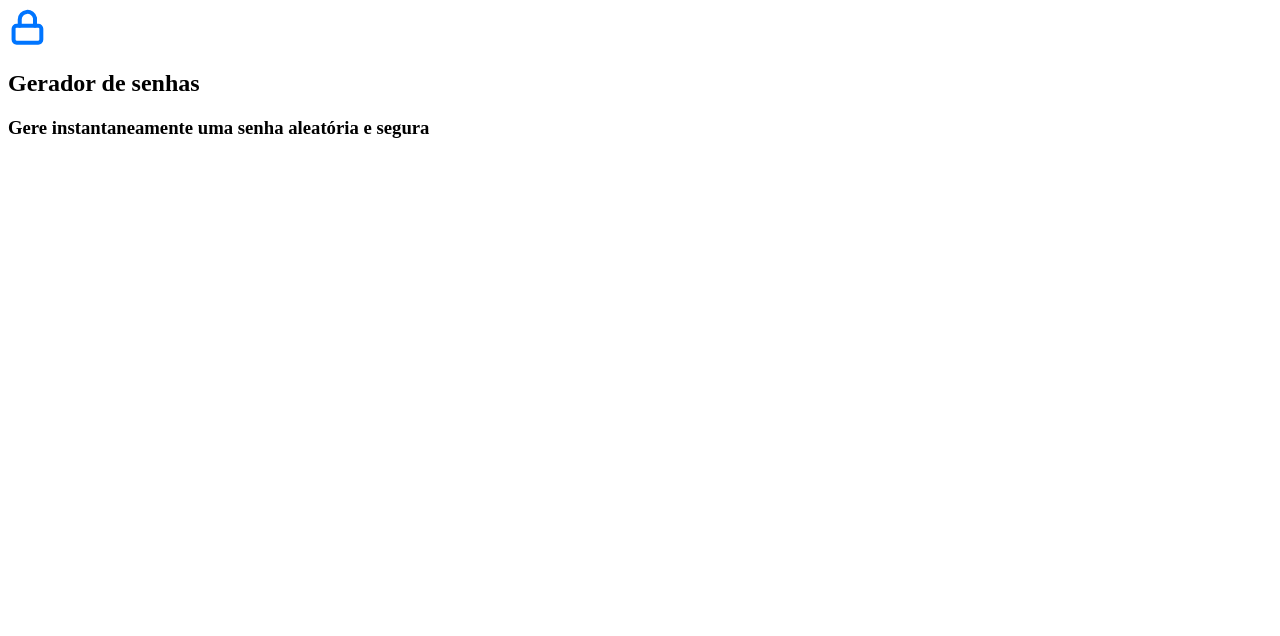
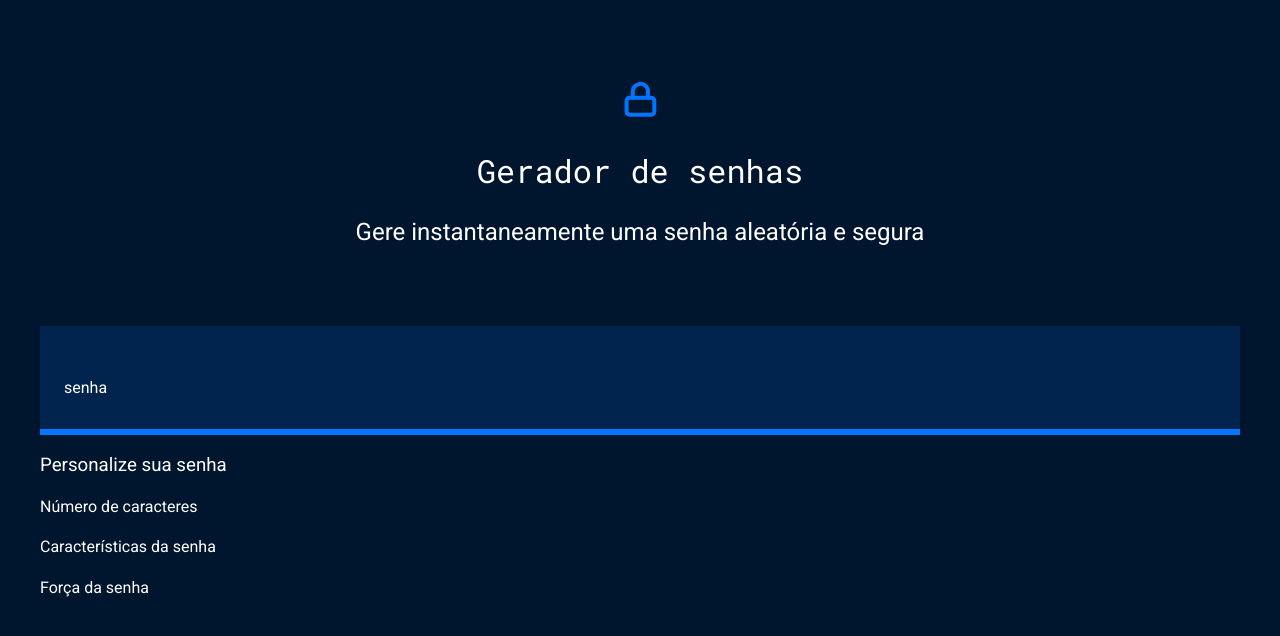
Before and after one commit to camilah22/HTML-2, a plain HTML site: page HTML 2/index.html in a window 1280 px wide. Drawn offline with Linux system fonts and the light colour scheme.

Commit message:
Add files via upload
03/05/2024

```diff
--- a/HTML 2/index.html
+++ b/HTML 2/index.html
@@ -1,14 +1,39 @@
 <!DOCTYPE html>
 <html lang="pt-br">
+
 <head>
     <meta charset="UTF-8">
     <meta name="viewport" content="width=device-width, initial-scale=1.0">
     <title>Gerador de senha </title>
     <link rel="stylesheet" href="style.css">
 </head>
+
 <body>
-    <img src="unlock.svg" alt="cadeado fechado">
-<h2 class="titulo-principal">Gerador de senhas </h2>
-<h3 class="titulo-secundario">Gere instantaneamente uma senha aleatória e segura</h3>
+    <section class="conteudo">
+        <div class="conteúdo-título">
+            <img src="unlock.svg" alt="cadeado fechado">
+            <h2 class="titulo-principal">Gerador de senhas </h2>
+            <h3 class="titulo-secundario">Gere instantaneamente uma senha aleatória e segura</h3>
+        </div>
+        <div class="conteudo-senha">
+            <label for="senha">senha</label>
+            <input name="senha" type="text" id="campo-senha">
+        </div>
+
+        <div class="parametro">
+            <h3 class="parametro-titulo">Personalize sua senha </h3>
+            <div class="parametro-coluna__senha">
+                <div class="parametro-senha">
+                    <h4 class="parametro-senha__titulo">Número de caracteres</h4>
+                </div>
+                <div class="parametro-senha">
+                    <h4 class="parametro-senha__titulo">Características da senha </h4>
+            </div>
+            <div class="parametro-senha">
+                <h4 class="parametro-senha__titulo">Força da senha</h4>
+
+        </div>
+    </section>
 </body>
+
 </html>
--- a/HTML 2/style.css
+++ b/HTML 2/style.css
@@ -1,15 +1,67 @@
 @import url('https://fonts.googleapis.com/css2?family=Roboto&family=Roboto+Mono&display=swap');
 
-    :root{
+
+:root {
     --branco: white;
     --cor-de-fundo: #00162E;
     --fundo-senha: #00244D;
     --fundo-texto: #001E40;
     --borda: #0075FF;
+    --roboto: 'Roboto', sans-serif;
+    --roboto-mono: 'Roboto Mono', monospace;
 }
 
+* {
+    font-weight: 400;
 }
-body{
+
+
+
+body {
     color: var(--branco);
-     background-color:var(--cor-de-fundo);
+    background-color: var(--cor-de-fundo);
+    font-family: var(--roboto);
 }
+
+.titulo-principal {
+    font-family: var(--roboto-mono);
+    font-size: 32px;
+}
+
+.titulo-secundario {
+    font-size: 24px;
+    font-weight: 400;
+}
+
+.conteúdo-título {
+    text-align: center;
+    margin-top: 80px;
+
+}
+
+.conteudo-senha {
+    margin-top: 80px;
+    background: var(--fundo-senha);
+    padding: 24px;
+    border-bottom: 6px solid var(--borda);
+
+}
+
+#campo-senha {
+    background-color: var(--fundo-senha);
+    border: none;
+    color: var(--branco);
+    font-family: var(--roboto-mono);
+    font-size: 40px;
+}
+
+#campo-senha:focus {
+
+    outline: none;
+}
+
+.conteudo {
+
+    max-width: 1200px;
+    margin: 0 auto;
+}
```
Lines whose indentation alone changed are shown as unchanged.
